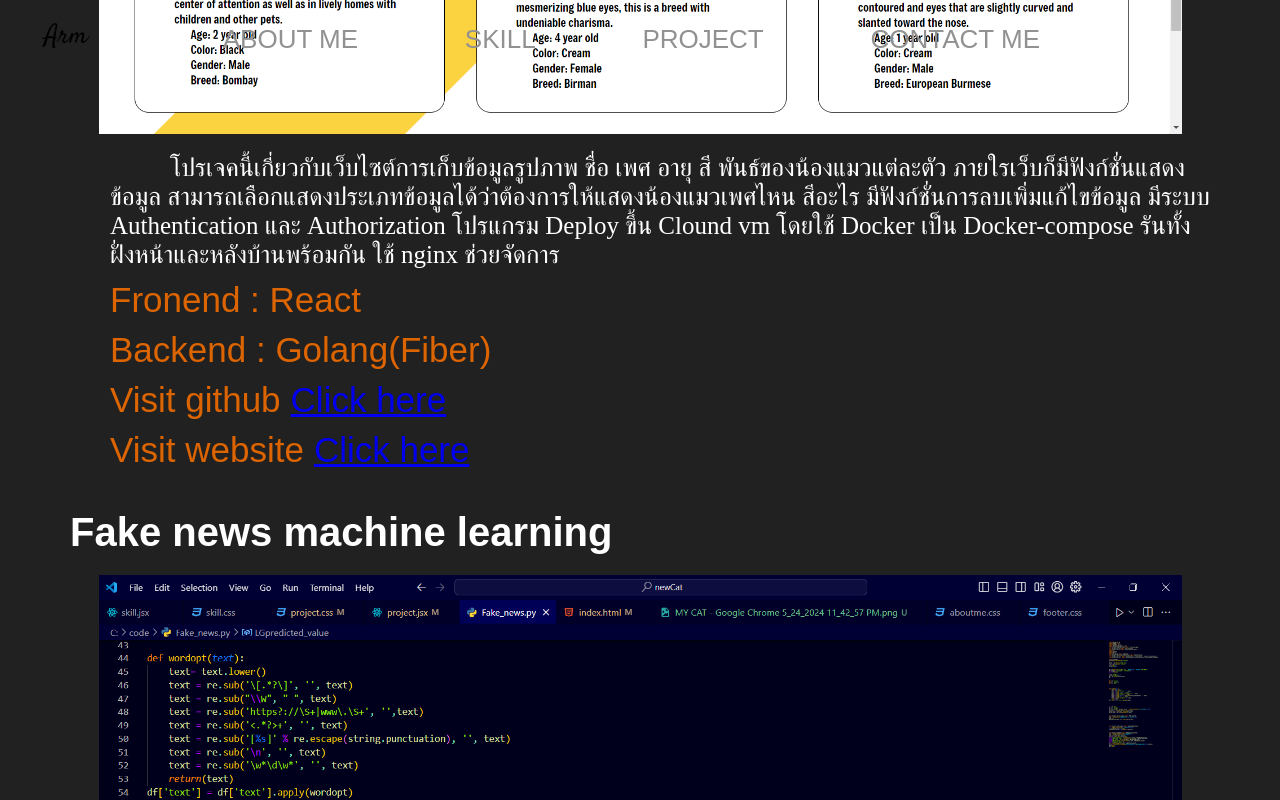
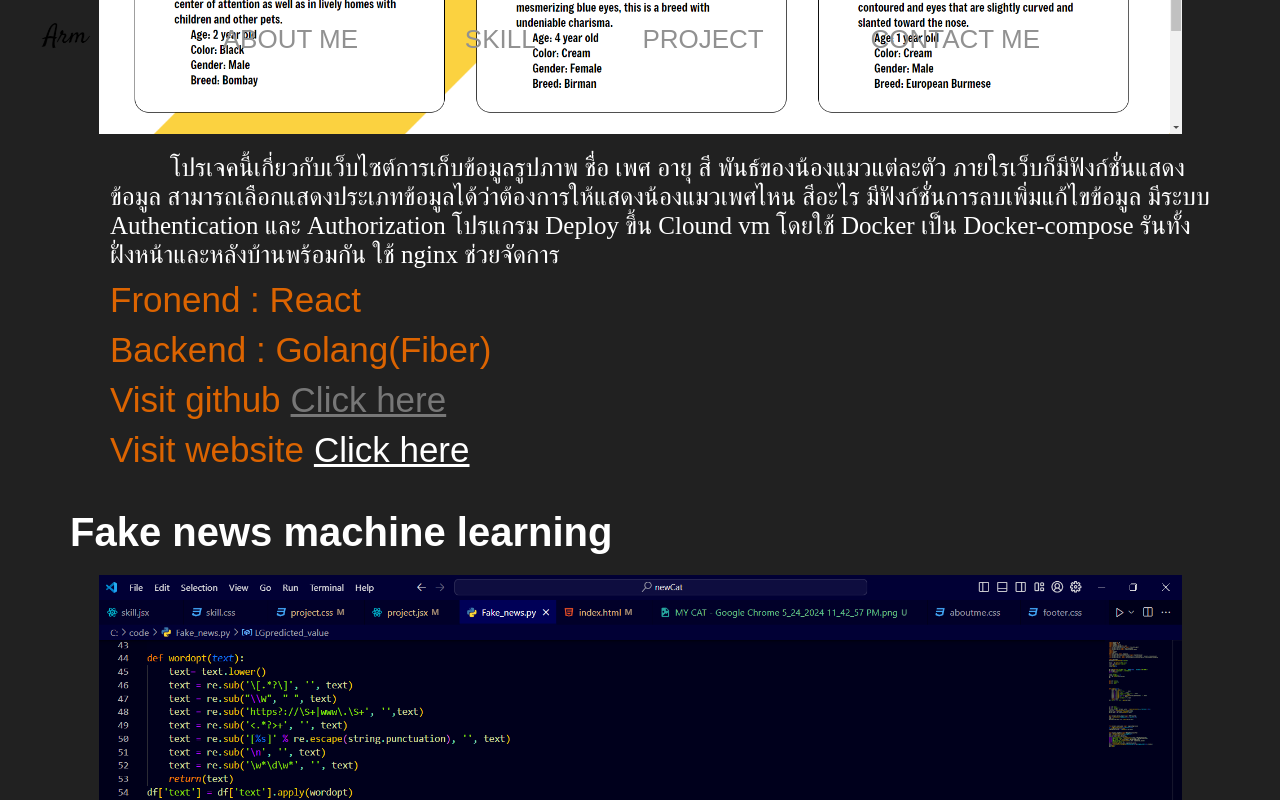
Before and after one commit to ArmNonthakon/Portfolio, a React (Vite) app: page /project in a window 1280 px wide. In both pictures the pointer is over the link 368 px from the left and 1147 px from the top of the page. Shown: the part 747-1547 px from the top of the page. Built offline with nearby package versions, Linux system fonts and the light colour scheme; a web font is replaced by a local one.

Commit message:
Project Complete!!!

```diff
--- a/src/component/homepage/aboutMe/aboutme.css
+++ b/src/component/homepage/aboutMe/aboutme.css
@@ -59,6 +59,10 @@
     font-style: normal;
     margin-top: 5px;
     cursor: pointer;
+}
+.sec-text button:hover{
+    scale: 1.1;
+    transition: scale 0.5s;
 }
 
 .sec-text-name {
--- a/src/component/homepage/contact/contact.css
+++ b/src/component/homepage/contact/contact.css
@@ -40,7 +40,10 @@
     margin-top: 40px;
     justify-content: start;
 }
-
+.item-contact:hover{
+    scale: 1.05;
+    transition: scale 0.3;
+}
 #mobile-contact {
     display: none;
 }
--- a/src/component/homepage/project/project.css
+++ b/src/component/homepage/project/project.css
@@ -33,6 +33,12 @@
 }
 .clikToPage p{
     margin-right: 10px;
+}
+.clikToPage a{
+    color: white;
+}
+.clikToPage a:hover{
+    color: rgba(255, 255, 255, 0.389);
 }
 .text-content-project{
     color: white;
--- a/src/component/homepage/skill/skill.css
+++ b/src/component/homepage/skill/skill.css
@@ -17,6 +17,10 @@
     align-items: center;
     margin-right: 50px;
     margin-top: 20px;
+}
+.skill-block:hover{
+    scale: 1.2;
+    transition: scale 0.3s;
 }
 
 .section-show-skill {
--- a/src/component/navbar/navbar.css
+++ b/src/component/navbar/navbar.css
@@ -12,6 +12,9 @@ nav {
 nav a {
     text-decoration: none;
     color: #919191;
+}
+nav a:hover{
+    color: #dfdfdf;
 }
 .desktop{
     display: block;
```
